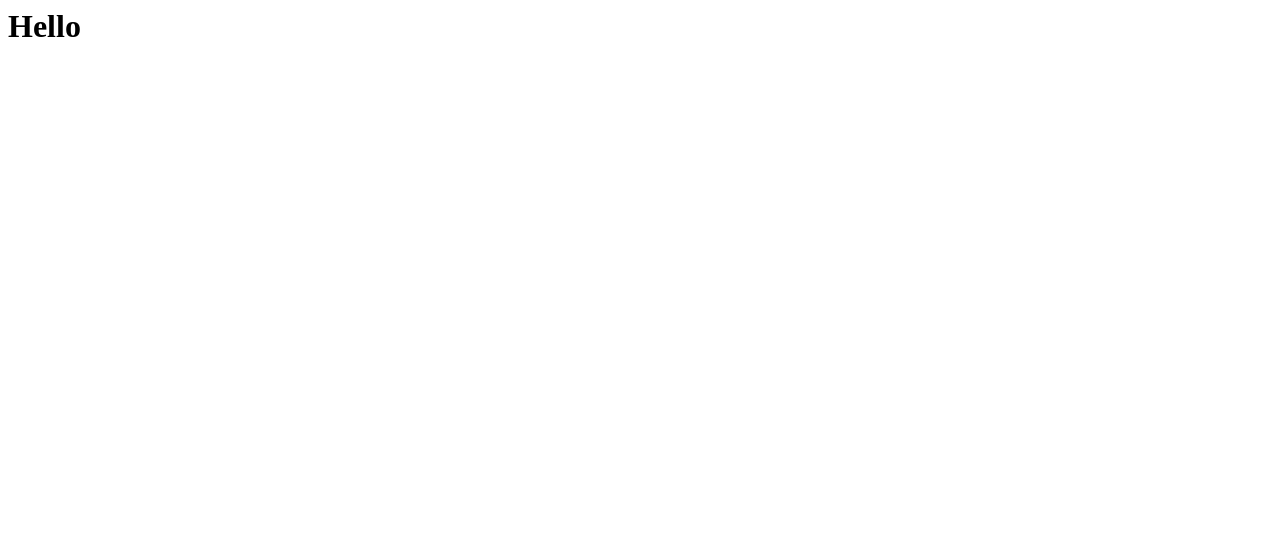
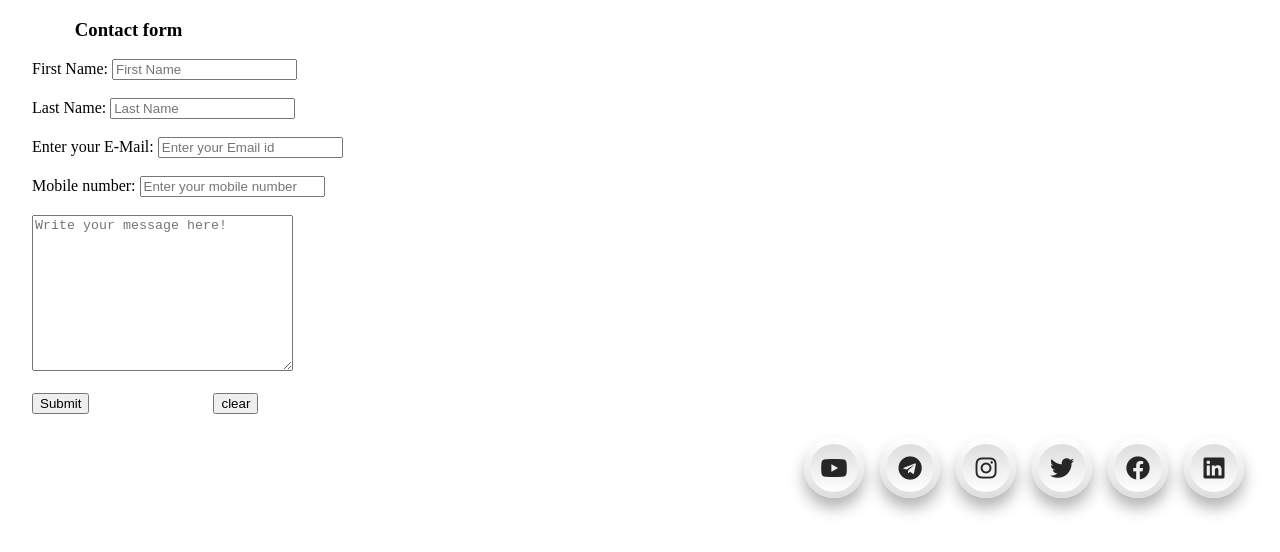
Before and after one commit to Tech2070/without-backend-forms, a plain HTML site: page index.html in a window 1280 px wide. Drawn offline with Linux system fonts and the light colour scheme.

Commit message:
This is the website form without backend

```diff
--- a/index.html
+++ b/index.html
@@ -1 +1,104 @@
-<h1>Hello</h1>
+<!DOCTYPE html>
+<html lang="en">
+<head>
+    <meta charset="UTF-8">
+    <meta http-equiv="X-UA-Compatible" content="IE=edge">
+    <meta name="viewport" content="width=device-width, initial-scale=1.0">
+    <link rel="stylesheet" href="https://cdnjs.cloudflare.com/ajax/libs/font-awesome/5.12.0-2/css/all.min.css">
+    <title>Document</title>
+</head>
+<body>
+    <div class="container">
+        <form id="contact" action="https://www.actionforms.io/e/r/tech-new-test" method="post">
+            <h3>&nbsp;&nbsp;&nbsp;&nbsp;&nbsp;&nbsp;&nbsp;&nbsp;&nbsp;&nbsp;&nbsp;&nbsp;&nbsp;&nbsp;&nbsp;&nbsp;Contact form</h3>
+            &nbsp;&nbsp;&nbsp;&nbsp;&nbsp;&nbsp;&nbsp;&nbsp;<label for="firstname">First Name:</label>
+            <input type="text" name="firstname" id="firstname" placeholder="First Name" onkeydown="return /[a-z]/i.test(event.key)" required>
+            <br><br>
+            &nbsp;&nbsp;&nbsp;&nbsp;&nbsp;&nbsp;&nbsp;&nbsp;<label for="lastname">Last Name:</label>
+            <input type="text" name="lastname" id="lastname" placeholder="Last Name" onkeydown="return /[a-z]/i.test(event.key)" required>
+            <br><br>
+            &nbsp;&nbsp;&nbsp;&nbsp;&nbsp;&nbsp;&nbsp;&nbsp;<label for="email">Enter your E-Mail:</label>
+            <input type="email" name="email" id="email" placeholder="Enter your Email id" required><br><br>
+            &nbsp;&nbsp;&nbsp;&nbsp;&nbsp;&nbsp;&nbsp;&nbsp;<label for="mobile number">Mobile number:</label>
+            <input name="mobile number" placeholder="Enter your mobile number" oninput="javascript: if (this.value.length > this.maxLength) this.value = this.value.slice(0, this.maxLength);"type = "number" maxlength = "10" required><br><br>
+            &nbsp;&nbsp;&nbsp;&nbsp;&nbsp;&nbsp;&nbsp;&nbsp;<textarea name="message" cols="30" rows="10" minlength="100" placeholder="Write your message here!" required></textarea><br><br>
+            &nbsp;&nbsp;&nbsp;&nbsp;&nbsp;&nbsp;&nbsp;&nbsp;<input type="submit">&nbsp;&nbsp;&nbsp;&nbsp;&nbsp;&nbsp;&nbsp;&nbsp;&nbsp;&nbsp;&nbsp;&nbsp;&nbsp;&nbsp;&nbsp;&nbsp;&nbsp;&nbsp;&nbsp;&nbsp;&nbsp;&nbsp;&nbsp;&nbsp;&nbsp;&nbsp;&nbsp;&nbsp;&nbsp;&nbsp;&nbsp;<input type="reset" value="clear">
+        </form>
+    </div><br><br><br>
+        <a href="https://in.linkedin.com/in/ecrush-rguktn" target="_blank" class="linkedin" style="float:right; margin-right:6px;"><i class="fab fa-linkedin" aria-hidden="true"></i></a>
+        <a href="https://www.facebook.com/ecrushrguktn" target="_blank" class="facebook" style="float:right; margin-right: 6px;"><i class="fab fa-facebook" aria-hidden="true"></i></a>
+        <a href="https://twitter.com/ergukt" target="_blank" class="twitter" style="float:right; margin-right: 6px;"><i class="fab fa-twitter" aria-hidden="true"></i></a>
+        <a href="https://www.instagram.com/ecrushrguktn" target="_blank" class="instagram" style="float:right; margin-right: 6px;"><i class="fab fa-instagram" aria-hidden="true"></i></a>
+        <a href="https://t.me/ecrushn" target="_blank" class="telegram" style="float:right; margin-right: 6px;"><i class="fab fa-telegram" aria-hidden="true"></i></a>
+        <a href="https://www.youtube.com/channel/UCG7OmgaVdsa0QASdBsHNo-w" target="_blank" class="youtube" style="float:right; margin-right: 6px;"><i class="fab fa-youtube" aria-hidden="true"></i></a>
+       <style>
+        input[type=number]::-webkit-inner-spin-button,
+        input[type=number]::-webkit-outer-spin-button {
+        -webkit-appearance: none;
+        -moz-appearance: none;
+        appearance: none;
+        margin: 0;
+        }
+        body {
+        margin:0;
+        padding:0;
+        background: white;
+       }
+       a{
+        top:50%;
+        left:50%;
+        transform: translate(-50%, -50%);
+        margin:0;
+        padding:0;
+        display:contents;
+       }
+       a {
+        width:60px;
+        height:60px;
+        display:block;
+        text-align:center;
+        margin:0 10px;
+        border-radius: 50%;
+        padding: 6px;
+        box-sizing: border-box;
+        text-decoration:none;
+        box-shadow: 0 10px 15px rgba(0,0,0,0.3);
+        background: linear-gradient(0deg, #ddd, #fff);
+        transition: .5s;
+       }
+       a:hover {
+        box-shadow: 0 2px 5px rgba(0,0,0,0.3);
+        text-decoration:none;
+       }
+       a .fab {
+        width: 100%;
+        height:100%;
+        display:block;
+        background: linear-gradient(0deg, #fff, #ddd);
+        border-radius: 50%;
+        line-height: calc(60px - 12px);
+        font-size:24px;
+        color: #262626;
+        transition: .5s;
+       }
+       .linkedin:hover .fab {
+        color: #007bb6;
+       }
+       .facebook:hover .fab {
+        color: #3b5998;
+       }
+       .twitter:hover .fab {
+        color: #00aced;
+       }
+       .instagram:hover .fab {
+        color: #e4405f;
+       }
+       .telegram:hover .fab {
+        color:#229ED9;
+       }
+       .youtube:hover .fab{
+        color: #FF0000;
+       }
+</style>
+</body>
+</html>
```
